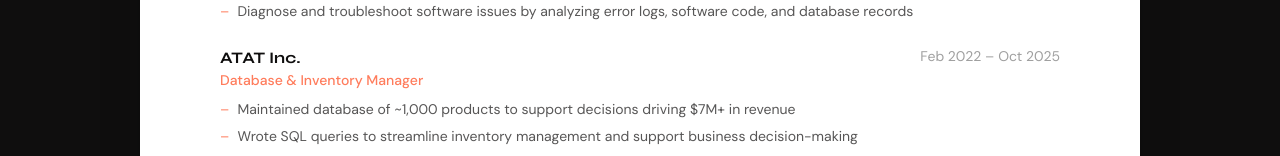
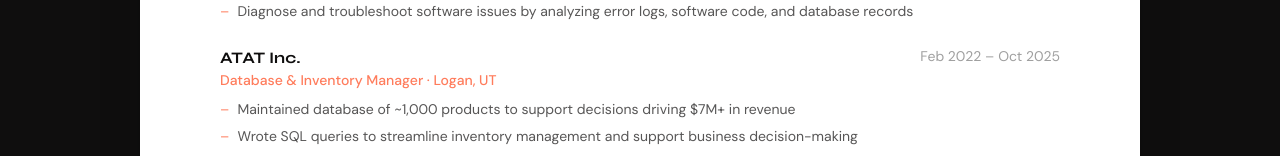
Before and after one commit to AaricP/aaricputt.com, a Next.js app: page /resume in a window 1280 px wide. Shown: the part 749-905 px from the top of the page. Built offline with nearby package versions, Linux system fonts and the light colour scheme.

Commit message:
minor fix

```diff
--- a/app/(landing)/resume/page.tsx
+++ b/app/(landing)/resume/page.tsx
@@ -18,7 +18,7 @@
         },
         {
             company: "ATAT Inc.",
-            location: "",
+            location: "Logan, UT",
             role: "Database & Inventory Manager",
             period: "Feb 2022 – Oct 2025",
             bullets: [
```
